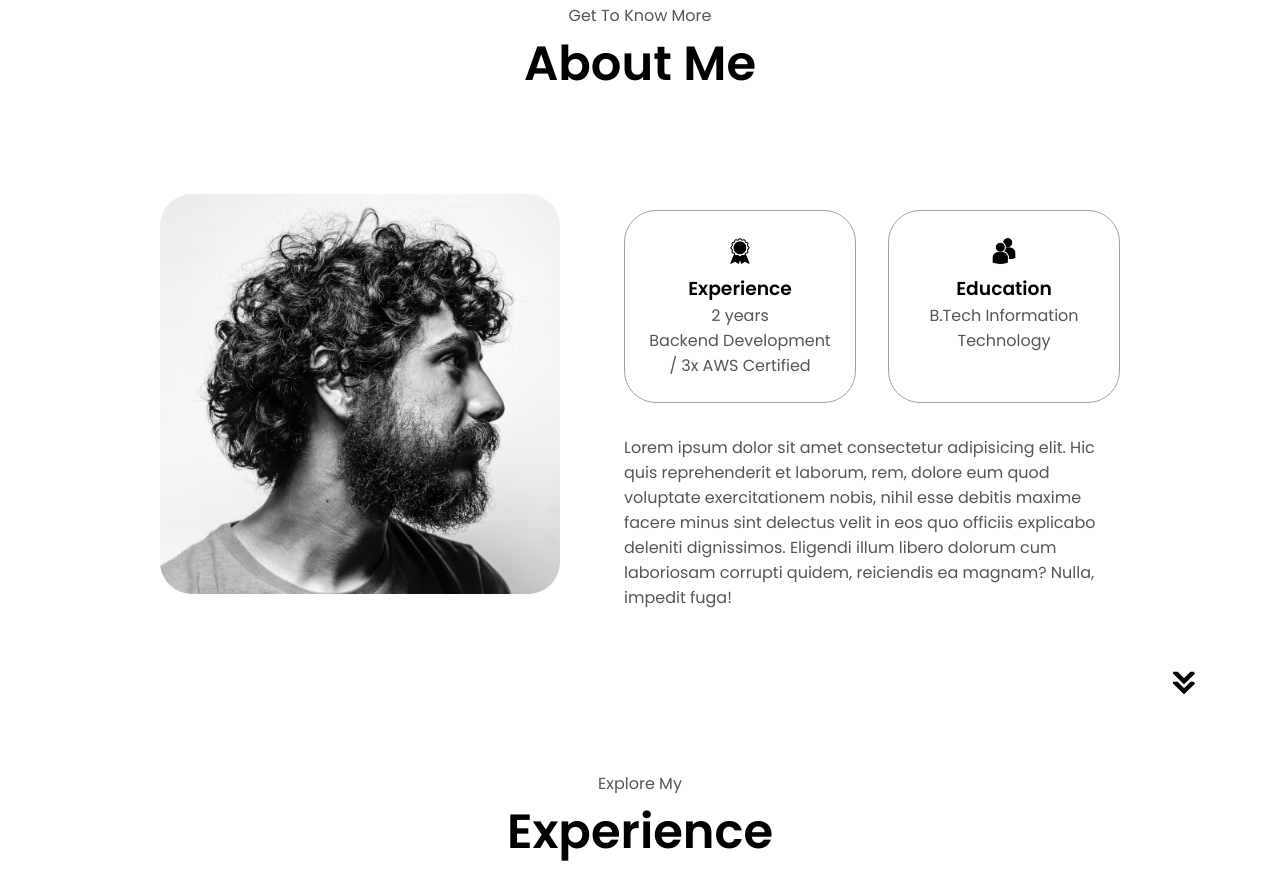
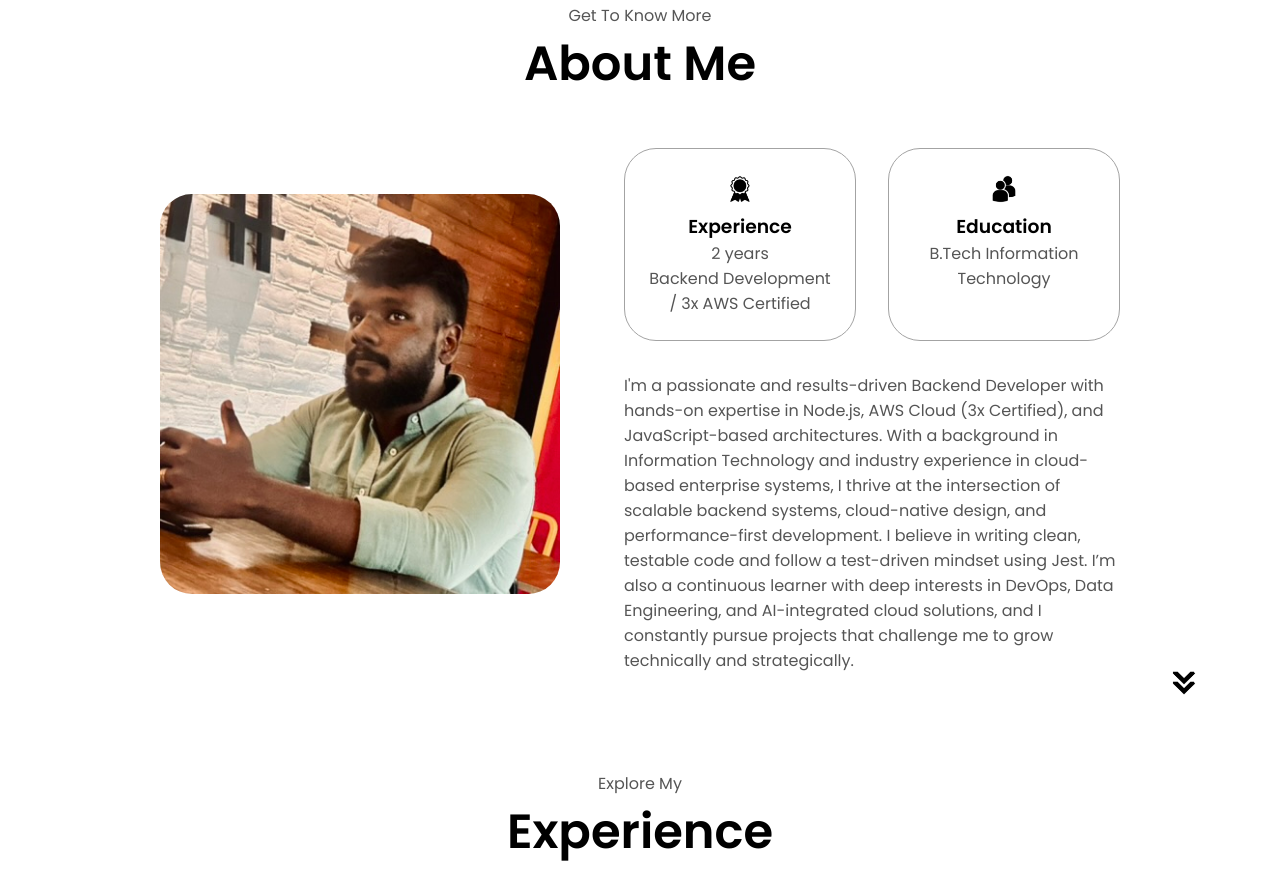
Before and after one commit to svhariharan/HariharanSV-Portfolio, a plain HTML site: page index.html in a window 1280 px wide. Shown: the part 925-1814 px from the top of the page. Drawn offline with Linux system fonts and the light colour scheme.

Commit message:
profile pic update

```diff
--- a/index.html
+++ b/index.html
@@ -38,7 +38,7 @@
     </nav>
     <section id="profile">
       <div class="section__pic-container">
-        <img src="./assets/profile-pic.png" alt="John Doe profile picture" />
+        <img src="./assets/IMG_3455.JPEG" alt="HariharanSV profile picture" />
       </div>
       <div class="section__text">
         <p class="section__text__p1">Hello, I'm</p>
@@ -77,7 +77,7 @@
       <div class="section-container">
         <div class="section__pic-container">
           <img
-            src="./assets/about-pic.png"
+            src="./assets/IMG_3455.JPEG"
             alt="Profile picture"
             class="about-pic"
           />
@@ -105,12 +105,8 @@
           </div>
           <div class="text-container">
             <p>
-              Lorem ipsum dolor sit amet consectetur adipisicing elit. Hic quis
-              reprehenderit et laborum, rem, dolore eum quod voluptate
-              exercitationem nobis, nihil esse debitis maxime facere minus sint
-              delectus velit in eos quo officiis explicabo deleniti dignissimos.
-              Eligendi illum libero dolorum cum laboriosam corrupti quidem,
-              reiciendis ea magnam? Nulla, impedit fuga!
+I'm a passionate and results-driven Backend Developer with hands-on expertise in Node.js, AWS Cloud (3x Certified), and JavaScript-based architectures. With a background in Information Technology and industry experience in cloud-based enterprise systems, I thrive at the intersection of scalable backend systems, cloud-native design, and performance-first development.
+I believe in writing clean, testable code and follow a test-driven mindset using Jest. I’m also a continuous learner with deep interests in DevOps, Data Engineering, and AI-integrated cloud solutions, and I constantly pursue projects that challenge me to grow technically and strategically.
             </p>
           </div>
         </div>
```
Also changed, not shown: assets/IMG_3455.JPEG (added).
